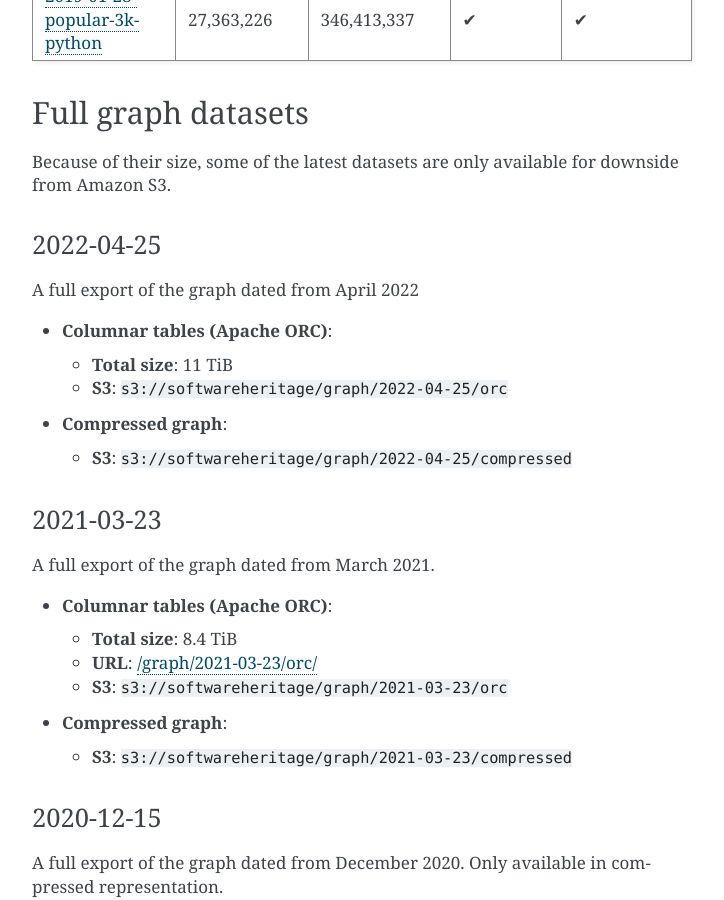
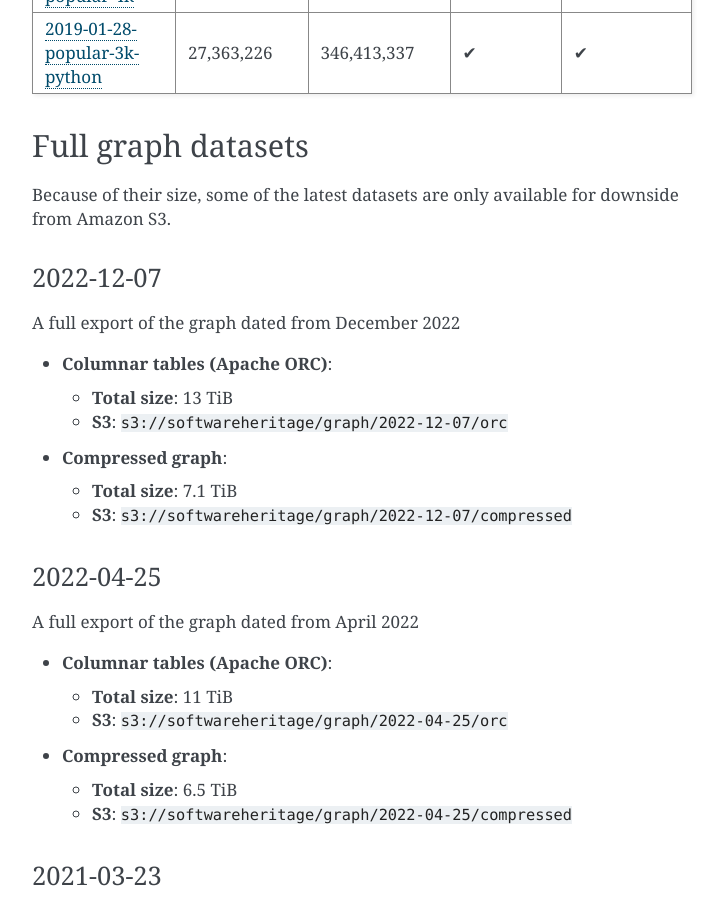
Before and after one commit to SoftwareHeritage/swh-dataset, a Sphinx documentation site: the page built from docs/graph/dataset.rst, in a window 1280 px wide and 900 px high, scrolled down 1077 px. Shown: the whole window, without its empty margins (388-1112 px from the left). Built offline with Sphinx 7.4.7, drawn with Linux system fonts in a browser that asks for light colours; some of the changed text lies outside the part shown.

Commit message:
Advertize 2022-12-07 dataset

```diff
--- a/docs/graph/dataset.rst
+++ b/docs/graph/dataset.rst
@@ -32,6 +32,12 @@ Summary of dataset versions
      - # Edges
      - Columnar
      - Compressed
+
+   * - `2022-12-07`_
+     - 27,397,574,122
+     - 416,565,871,870
+     - ✔
+     - ✔
 
    * - `2022-04-25`_
      - 25,340,003,875
@@ -111,6 +117,21 @@ Full graph datasets
 Because of their size, some of the latest datasets are only available for
 downside from Amazon S3.
 
+2022-12-07
+~~~~~~~~~~
+
+A full export of the graph dated from December 2022
+
+- **Columnar tables (Apache ORC)**:
+
+  - **Total size**: 13 TiB
+  - **S3**: ``s3://softwareheritage/graph/2022-12-07/orc``
+
+- **Compressed graph**:
+
+  - **Total size**: 7.1 TiB
+  - **S3**: ``s3://softwareheritage/graph/2022-12-07/compressed``
+
 2022-04-25
 ~~~~~~~~~~
 
@@ -123,6 +144,7 @@ A full export of the graph dated from April 2022
 
 - **Compressed graph**:
 
+  - **Total size**: 6.5 TiB
   - **S3**: ``s3://softwareheritage/graph/2022-04-25/compressed``
 
 
```
